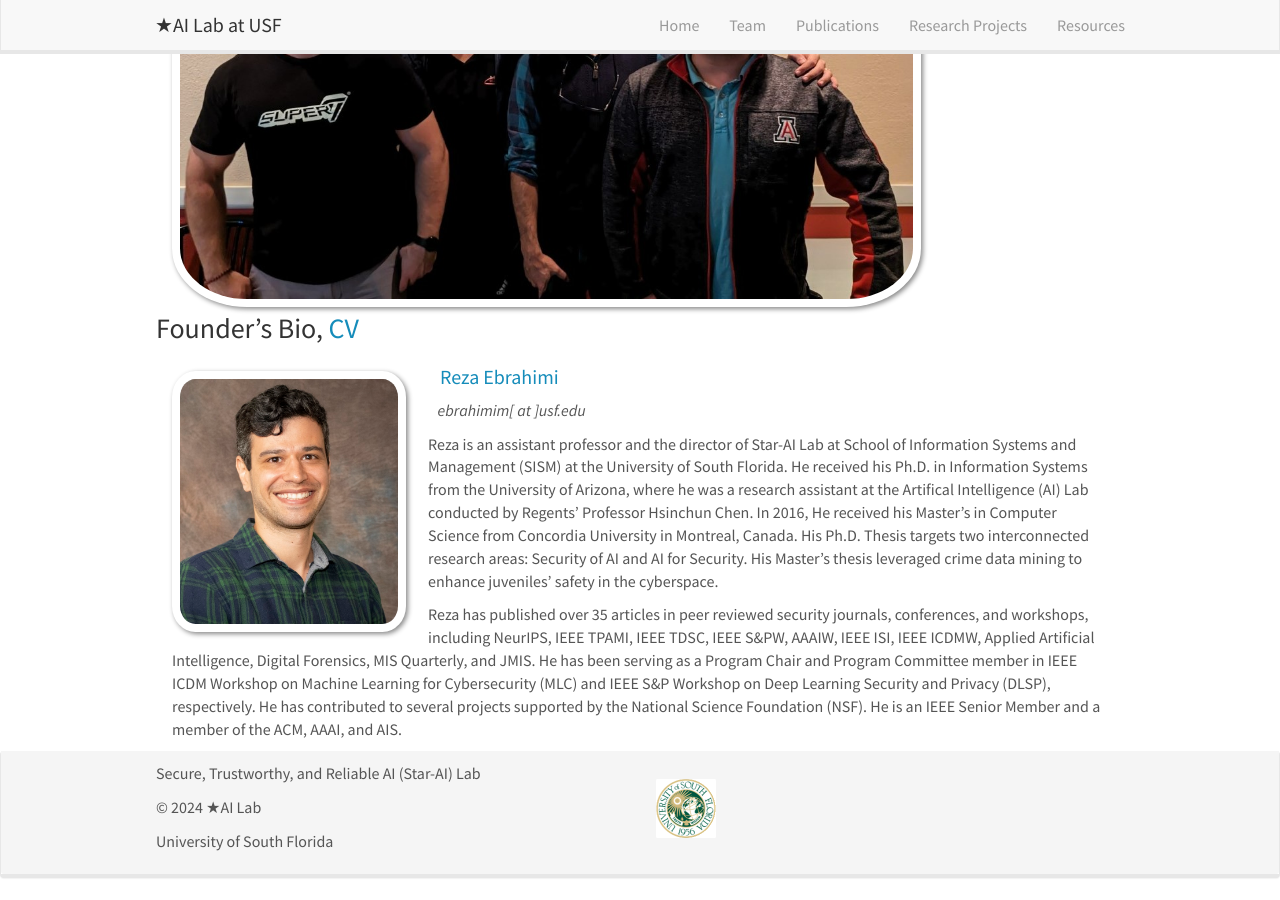
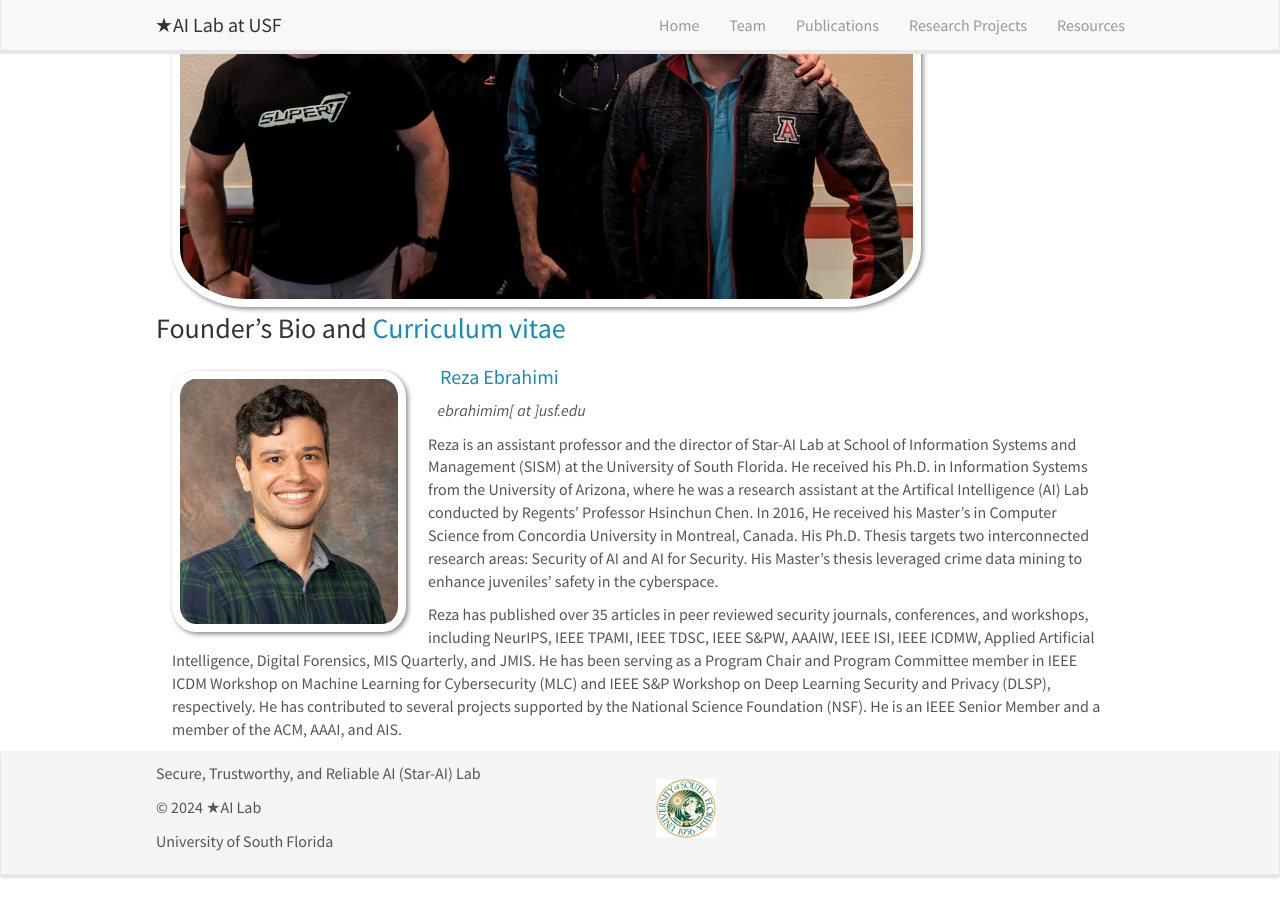
Before and after one commit to star-ailab/star-ailab.github.io, a Jekyll site: the page built from _pages/team.md, in a window 1280 px wide and 900 px high, scrolled down 1252 px. Built offline with Jekyll 4.4.1, drawn with Linux system fonts in a browser that asks for light colours; nearby versions of some CDN libraries.

Commit message:
Update team.md

```diff
--- a/_pages/team.md
+++ b/_pages/team.md
@@ -254,7 +254,7 @@ permalink: /team/
 
 <br/>
 
-### Founder's Bio, [CV](/files/Ebrahimi_CV_2024_Forwebsite2.pdf)
+### Founder's Bio and [Curriculum vitae](/files/Ebrahimi_CV_2024_Forwebsite2.pdf)
 <div class="col-sm-12 clearfix">
   <a href="https://scholar.google.com/citations?user=4DmURbEAAAAJ&hl=en"> <img src="{{ site.url }}{{ site.baseurl }}/images/teampic/rebrahimi.jpg" class="img-responsive" width="25%" style="float: left; padding:8px" /></a>
   <h4>&nbsp;&nbsp; <a href="https://scholar.google.com/citations?user=4DmURbEAAAAJ&hl=en"> Reza Ebrahimi </a></h4>
```
